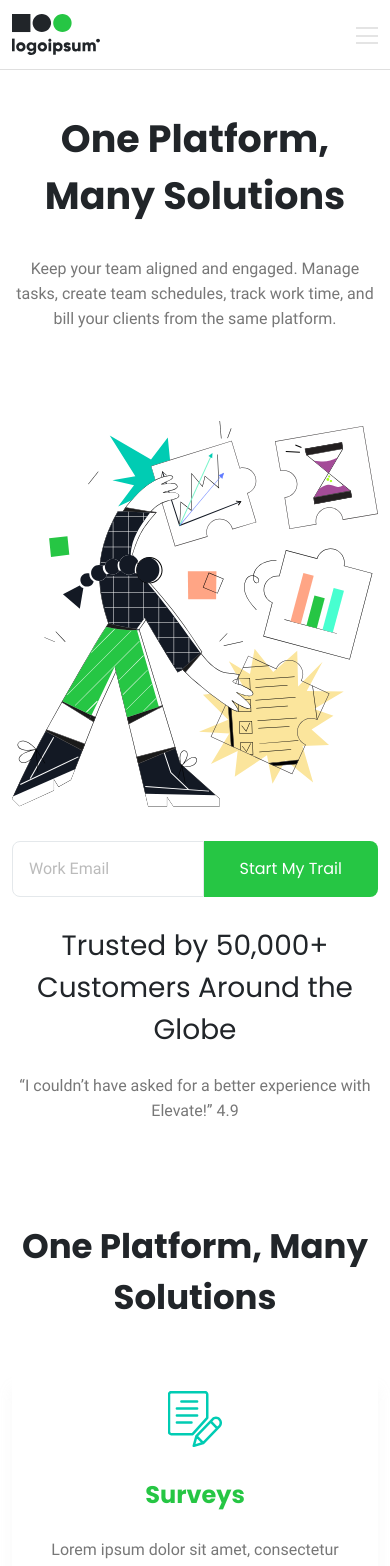
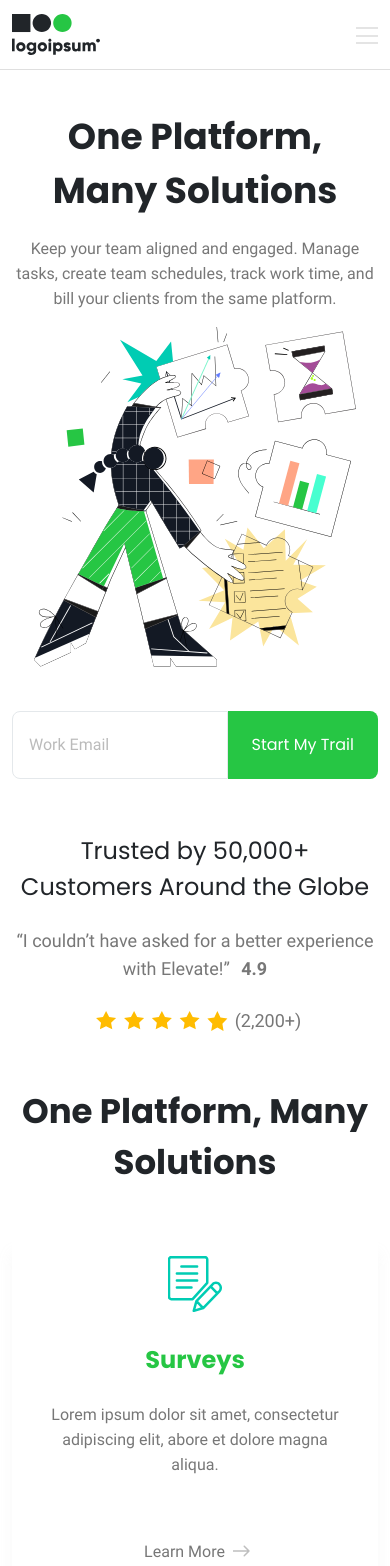
Before and after one commit to melnyk-cto/eduserve, a Next.js app: page / in a window 390 px wide. Shown: the top 1566 px of the page. Built offline with nearby package versions, Linux system fonts and the light colour scheme.

Commit message:
fix: mobile

```diff
--- a/components/Footer/Footer.module.scss
+++ b/components/Footer/Footer.module.scss
@@ -41,6 +41,7 @@
 
 @media screen and (max-width: 1200px) {
   .footer {
+    padding: 41px 0;
     .footerInner {
       flex-direction:  column;
       align-items:     center;
@@ -51,15 +52,16 @@
       justify-content: center;
       width:           100%;
       order:           1;
-      li {
-        margin: 0 0 32px 0;
+      li:not(:last-child) {
+        margin: 0 0 41px 0;
       }
     }
     .language {
       width:         100%;
       max-width:     320px;
       order:         2;
-      margin-bottom: 32px;
+      margin-top:    24px;
+      margin-bottom: 42px;
       select {
         margin-right: 0;
       }
--- a/components/Header/Header.jsx
+++ b/components/Header/Header.jsx
@@ -7,6 +7,7 @@ import Image from 'next/image'
 
 // components
 import { routes } from '../../constants/routes';
+import { useScrollPosition } from "../../utilities/useScroll";
 
 // assets
 import styles from './Header.module.scss'
@@ -23,6 +24,7 @@ const links = [
 
 export const Header = () => {
 
+  const [scroll] = useScrollPosition();
   const [activeMobile, setActiveMobile] = useState(false);
   // const [user, setUser] = useState(false);
 
@@ -31,7 +33,7 @@ export const Header = () => {
   };
 
   return (
-    <div className={styles.header}>
+    <div className={`${styles.header} ${scroll > 50 ? styles.fixed : ''}`}>
       <div className='container'>
         <div className={styles.headerInner}>
           <Link href={routes.home}>
--- a/components/Header/Header.module.scss
+++ b/components/Header/Header.module.scss
@@ -9,9 +9,10 @@
   border-bottom: 1px solid transparent;
   background:    transparent;
   padding:       57px 0;
+  transition:    .2s linear;
   &.fixed {
-    padding:    17px 0;
-    background: $whiteColor;
+    padding:       17px 0;
+    background:    $whiteColor;
     border-bottom: 1px solid #dfdfdf;
   }
   .headerInner {
@@ -102,8 +103,8 @@
 
 @media screen and (max-width: 992px) {
   .header {
-    padding: 14px 0;
-    background: $whiteColor;
+    padding:       14px 0;
+    background:    $whiteColor;
     border-bottom: 1px solid #dfdfdf;
     .nav {
       display:        flex;
@@ -128,7 +129,7 @@
         }
       }
       .login {
-        margin-top: 30px;
+        margin:     30px 0 0 0;
         display:    block;
         background: $whiteColor;
         color:      $blackColor;
--- a/pages/index.js
+++ b/pages/index.js
@@ -15,6 +15,7 @@ import workgoal from '../public/images/workgoals.png'
 import employees from '../public/icons/employees.svg'
 import quote from '../public/icons/quote.svg'
 import customer from '../public/images/customer.png'
+import stars from '../public/icons/stars.svg'
 
 const Home = () => {
   return (
@@ -46,7 +47,13 @@ const Home = () => {
       <section className={styles.rating}>
         <div className='container ta-c'>
           <h4>Trusted by 50,000+ Customers Around the Globe</h4>
-          <p>“I couldn’t have asked for a better experience with Elevate!” 4.9</p>
+          <div className={styles.ratingInner}>
+            <p>“I couldn’t have asked for a better experience with Elevate!” <span> 4.9 </span></p>
+            <div className={styles.starsWrapper}>
+              <div className={styles.stars}><Image src={stars} alt='stars' /></div>
+              (2,200+)
+            </div>
+          </div>
         </div>
       </section>
       <section className={styles.platform}>
--- a/styles/Home.module.scss
+++ b/styles/Home.module.scss
@@ -9,10 +9,12 @@
   }
   button {
     border-radius: 0 8px 8px 0;
+    padding:       26px 24px;
   }
 }
 
 .banner {
+  padding: 126px 0 86px 0;
   .bannerInner {
     display:         flex;
     flex-wrap:       wrap;
@@ -24,9 +26,6 @@
     p {
       margin-bottom: 60px;
     }
-    button {
-      padding: 24px 30px;
-    }
   }
   .bannerItem2 {
     width: 45%;
@@ -37,6 +36,31 @@
   padding: 86px 0 0 0;
   h4 {
     font-weight: 400;
+  }
+  .ratingInner {
+    display:         flex;
+    align-items:     center;
+    justify-content: center;
+    line-height:     1;
+    font-size:       18px;
+    p {
+      margin-bottom: 0;
+      font-size:     18px;
+    }
+    span {
+      font-weight: 700;
+      margin-left: 7px;
+    }
+    .stars {
+      display:  flex;
+      position: relative;
+      top:      -1px;
+      margin:   0 7px;
+    }
+    .starsWrapper {
+      display:     flex;
+      align-items: center;
+    }
   }
 }
 
@@ -175,7 +199,7 @@
       position:        absolute;
       z-index:         1;
       left:            0;
-      bottom:          10%;
+      bottom:          15%;
       transform:       translate(-100%, 0);
       width:           30px;
       height:          40px;
@@ -219,57 +243,107 @@
   .banner {
     padding: 86px 0 0 0;
     .bannerInner {
-      text-align: center;
+      justify-content: center;
+      text-align:      center;
       .bannerItem1, .bannerItem2 {
-        width: 100%;
+        width:         100%;
+        margin-bottom: 16px;
+        p {
+          margin-bottom: 0;
+        }
       }
-      .bannerItem1, .bannerItem2 {
-        margin-bottom: 30px;
+      .bannerItem2 {
+        width:  88%;
+        margin: 0 auto 40px auto;
       }
     }
   }
   .rating {
-    padding: 20px 0;
+    padding: 46px 0 4px 0;
+    .ratingInner {
+      flex-direction: column;
+      p {
+        margin-bottom: 28px;
+      }
+      .starsWrapper {
+        margin-bottom: 10px;
+      }
+    }
   }
   .platform {
+    padding: 40px 0 10px 0;
     h2 {
       margin-bottom: 40px;
     }
     .platformItems {
-      width: 100%;
+      width:         100%;
+      margin-bottom: 56px;
     }
   }
   .goals {
     text-align: center;
+    padding:    20px 0 10px 0;
+    h3 {
+      font-size: 28px
+    }
+    .goalsInner {
+      flex-direction: column-reverse;
+    }
     .goalsItem1 {
       margin-bottom: 32px;
     }
     .goalsItem1, .goalsItem2 {
-      width: 100%;
+      width:         100%;
+      margin-bottom: 32px;
+      button {
+        width:     100%;
+        max-width: 400px;
+      }
     }
   }
   .colored {
+    h3 {
+      font-size:     38px;
+      margin-bottom: 42px;
+      line-height:   1.105;
+    }
     .coloredItem1, .coloredItem2 {
       width:   100%;
-      padding: 15% 0;
+      padding: 104px 12px;
     }
   }
   .author {
+    padding: 0 0 60px 0;
+    .authorItem2 {
+      width:  90%;
+      margin: 0 auto;
+    }
     .authorItem1, .authorItem2 {
       width:     100%;
       transform: translate(0, 0);
     }
     .authorQuote {
-      padding: 30px 20px;
+      padding: 16px 20px;
       p {
-        font-size: 16px;
+        font-size:   16px;
+        line-height: 1.9;
+      }
+      .icon {
+        width:         38px;
+        margin-bottom: 25px;
       }
     }
   }
   .contact {
+    padding:    72px 0;
+    text-align: center;
     h3 {
       font-size:     38px;
-      margin-bottom: 20px;
+      line-height:   1.105;
+      margin-bottom: 48px;
+    }
+    label {
+      margin-bottom: 38px;
     }
   }
 }
--- a/styles/globals.scss
+++ b/styles/globals.scss
@@ -234,6 +234,11 @@ input[disabled] {
   color:      $blackColor;
   background: transparent;
   border:     1px solid $blackColor;
+  &:active, &:hover {
+    background: $blackColor;
+    border:     1px solid $blackColor;
+    color:      $whiteColor;
+  }
 }
 
 .no-scroll {
@@ -276,18 +281,23 @@ input[disabled] {
 }
 
 
-@media screen and (max-width: 768px) {
+@media screen and (max-width: 992px) {
   section {
     padding: 40px 0;
   }
   h1 {
-    font-size: 38px;
+    font-size:     36px;
+    margin-bottom: 18px;
   }
   h2 {
     font-size: 34px;
   }
   h3 {
-    font-size: 28px;
+    font-size:     28px;
+    margin-bottom: 20px;
+  }
+  h4 {
+    font-size: 24px;
   }
   p, li, a, label, input, input::placeholder {
     font-size: 16px;
--- /dev/null
+++ b/utilities/useScroll.jsx
@@ -0,0 +1,15 @@
+import { useLayoutEffect, useState } from 'react';
+
+export const useScrollPosition = () => {
+    const [scroll, setScroll] = useState([0]);
+    useLayoutEffect(() => {
+        const updateScroll = () => {
+            setScroll([window.pageYOffset]);
+        }
+
+        window.addEventListener('scroll', updateScroll);
+        updateScroll();
+        return () => window.removeEventListener('scroll', updateScroll);
+    }, []);
+    return scroll;
+};
```
Also changed, not shown: public/icons/stars.svg (added).
